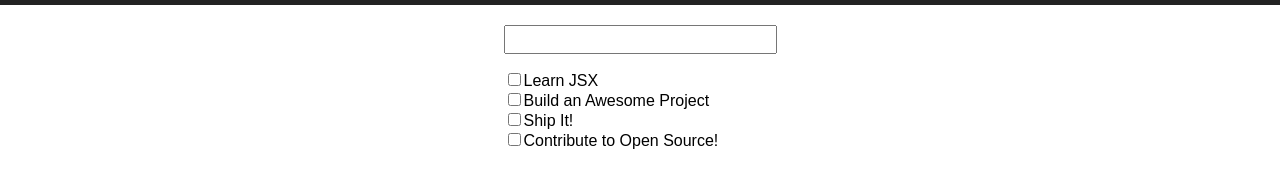
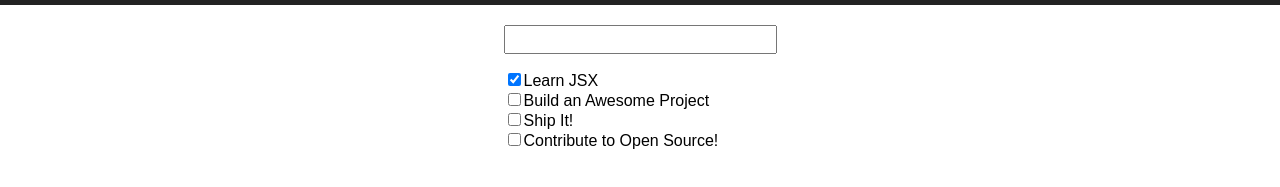
Before and after one commit to basilkhan05/react-boilerplate, a React (Create React App) app: page / in a window 1280 px wide. Shown: the part 185-372 px from the top of the page. Built offline with nearby package versions, Linux system fonts and the light colour scheme.

Commit message:
feat(SetUpState): Todo State

```diff
--- a/src/App.js
+++ b/src/App.js
@@ -3,6 +3,19 @@
 import './App.css';
 
 class App extends Component {
+
+  constructor(props) {
+    super(props);
+    this.state = {
+      todos: [
+        {id: 1, name: 'Learn JSX', isComplete: true},
+        {id: 2, name: 'Build an Awesome Project', isComplete: false},
+        {id: 3, name: 'Ship It!', isComplete: false},
+        {id: 4, name: 'Contribute to Open Source!', isComplete: false}
+      ]
+    }
+  }
+
   render() {
     return (
       <div className="App">
@@ -17,12 +30,13 @@
 
         <div className="Todo-List">
         <ul>
-          <li><input type="checkbox"/>Learn JSX </li>
-          <li><input type="checkbox"/>Build an Awesome Project </li>
-          <li><input type="checkbox"/>Ship It! </li>
-          <li><input type="checkbox"/>Contribute to Open Source! </li>
+        {this.state.todos.map(todo =>
+          <li key={todo.id}>
+            <input type="checkbox" defaultChecked={todo.isComplete} />
+            {todo.name}
+            </li>
 
-
+          )}
         </ul>
 
         </div>
```
